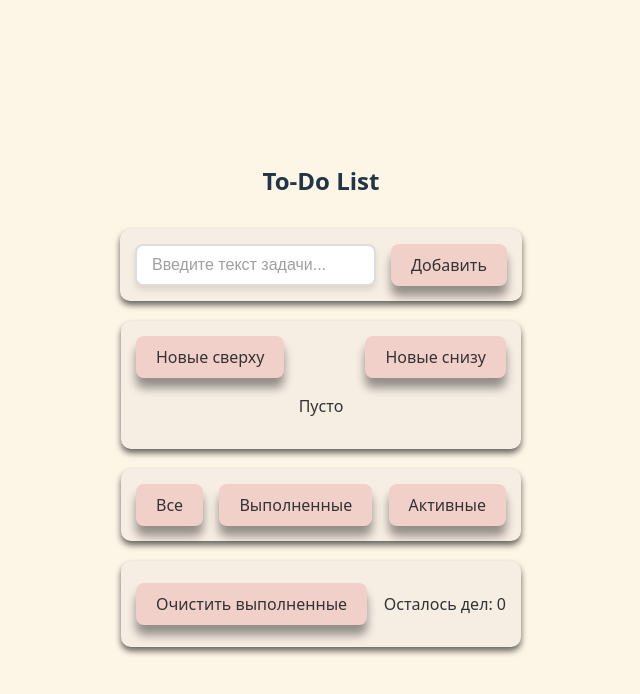
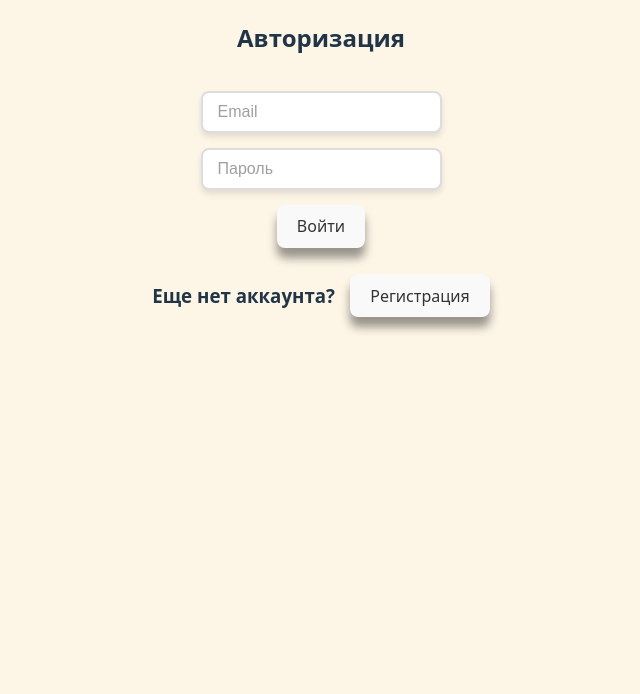
Before and after one commit to ViktoriaIvanova97/ToDo, a React (Vite) app: page /ToDo/registerform in a window 1280 px wide. Shown: the top 694 px of the page, without its empty margins (319-959 px from the left). Built offline with nearby package versions, Linux system fonts and the light colour scheme.

Commit message:
change store, add register form

```diff
--- a/src/App.css
+++ b/src/App.css
@@ -1,6 +1,7 @@
 body {
   margin: 0;
   background: #fdf5e6;
+  height: 100vh;
 }
 
 .logo {
@@ -27,24 +28,24 @@ button {
 
 button:hover {
   background-color: #d3162130;
-    transform: translateY(-2px);
-    box-shadow: 0 6px 10px rgba(0, 0, 0, 1.05);
+  transform: translateY(-2px);
+  box-shadow: 0 6px 10px rgba(0, 0, 0, 1.05);
 }
 
 button:active {
   transform: translateY(0);
   box-shadow: 0 6px 10px rgba(0, 0, 0, 1.05);
 }
-button:focus{
+button:focus {
   outline: none;
 }
-.style{
+.style {
   min-width: 370px;
   display: flex;
   gap: 15px;
   align-items: center;
   justify-content: space-between;
-  color:#333;
+  color: #333;
   font-weight: 500;
 }
 .component {
@@ -62,7 +63,8 @@ button:focus{
   filter: drop-shadow(0 0 2em #61dafbaa);
 }
 
-.inputTask {
+.inputTask,
+.inputRegister {
   background-color: #ffffff;
   border: 2px solid #ddd;
   border-radius: 8px;
@@ -75,16 +77,19 @@ button:focus{
   min-width: 200px;
 }
 
-.inputTask:focus {
+.inputTask:focus,
+.inputRegister:focus {
   box-shadow: 0 0 8px #2424244d;
 }
 
-.inputTask::placeholder {
+.inputTask::placeholder,
+.inputRegister::placeholder {
   color: #888;
   opacity: 0.8;
 }
 
-.inputTask:disabled {
+.inputTask:disabled,
+.inputRegister:disabled {
   background-color: #f5f5f5;
   cursor: not-allowed;
   box-shadow: none;
@@ -97,8 +102,7 @@ button:focus{
   cursor: pointer;
 }
 
-
-.checkbox-wrapper input[type="checkbox"] {
+.checkbox-wrapper input[type='checkbox'] {
   appearance: none;
   -webkit-appearance: none;
   width: 20px;
@@ -112,14 +116,13 @@ button:focus{
   box-shadow: 0 2px 5px rgba(0, 0, 0, 0.2);
 }
 
-
-.checkbox-wrapper input[type="checkbox"]:checked {
+.checkbox-wrapper input[type='checkbox']:checked {
   background-color: #213547;
   box-shadow: 0 0 5px #213547;
 }
 
-.checkbox-wrapper input[type="checkbox"]:checked::after {
-  content: "✓";
+.checkbox-wrapper input[type='checkbox']:checked::after {
+  content: '✓';
   position: absolute;
   top: 50%;
   left: 50%;
@@ -129,12 +132,10 @@ button:focus{
   font-weight: bold;
 }
 
-
-.checkbox-wrapper input[type="checkbox"]:hover {
+.checkbox-wrapper input[type='checkbox']:hover {
   transform: scale(1.1);
   box-shadow: 0 0 5px #213547;
 }
-
 
 .checkbox-wrapper p {
   margin: 0;
@@ -142,8 +143,8 @@ button:focus{
   color: #333;
   font-weight: 500;
 }
- .editInput{
-  width:100px;
+.editInput {
+  width: 100px;
   background-color: #ffffff;
   border: 2px solid #ddd;
   border-radius: 8px;
@@ -154,7 +155,14 @@ button:focus{
   box-shadow: 0 4px 6px rgba(0, 0, 0, 0.1);
   transition: all 0.2s ease;
   white-space: wrap;
- }
+}
+
+.registerForm {
+  display: flex;
+  flex-direction: column;
+  align-items: center;
+  gap: 15px;
+}
 
 @keyframes logo-spin {
   from {
--- a/src/App.jsx
+++ b/src/App.jsx
@@ -1,48 +1,16 @@
-import "./App.css";
-import Input from "./Input";
-import TasksList from "./TasksList";
-import TasksFilter from "./TasksFilter";
-import DeleteCompleted from "./DeleteCompleted";
-import CountActive from "./CountActive";
+import { Routes, Route, Navigate } from "react-router-dom";
+import './App.css'
+import ToDoForm from './ToDoForm'
+import RegisterForm from './RegisterForm'
 
 function App() {
-
   return (
-    <div
-      style={{
-        display: "flex",
-        flexDirection: "column",
-        justifyContent: "center",
-        alignItems: "center",
-        minHeight: "100vh",
-      }}
-    >
-      <h2>To-Do List</h2>
-      <div className="component">
-        <Input />
-      </div>
-      <div className="component">
-        <TasksList />
-      </div>
-      <div className="component">
-        <TasksFilter />
-      </div>
-      <div
-        className="component"
-        style={{
-          display: "flex",
-          width: "370px",
-          alignItems: "center",
-          justifyContent: "space-between",
-          color: "#333",
-          fontWeight: "500",
-        }}
-      >
-        <DeleteCompleted />
-        <CountActive />
-      </div>
-    </div>
-  );
+    <Routes>
+      <Route path="/" element={<Navigate to="/registerform" replace />} />
+      <Route path="/registerform" element={<RegisterForm />} />
+      <Route path="/todoform" element={<ToDoForm />} />
+    </Routes>
+  )
 }
 
-export default App;
+export default App
--- /dev/null
+++ b/src/RegisterForm.jsx
@@ -0,0 +1,125 @@
+import { useState } from 'react'
+import { useNavigate } from 'react-router-dom'
+
+const RegisterForm = () => {
+  const [username, setUsername] = useState('')
+  const [email, setEmail] = useState('')
+  const [password, setPassword] = useState('')
+  const [gender, setGender] = useState('')
+  const [age, setAge] = useState('')
+  const [changeForm, setChangeForm] = useState(false)
+
+  const navigate = useNavigate()
+
+  const handleRegister = async () => {
+    try {
+      //   await register(username, email, password, gender, age);
+      alert('Регистрация успешна!')
+      navigate('/todoform')
+      setUsername('')
+      setEmail('')
+      setPassword('')
+      setGender('')
+      setAge('')
+    } catch (error) {
+      alert(error.message)
+    }
+  }
+
+  const handleLogin = async () => {
+    try {
+      //   await login(email, password);
+      alert('Вход успешен!')
+      navigate('/todoform')
+      setEmail('')
+      setPassword('')
+    } catch (error) {
+      alert(error.message)
+    }
+  }
+
+  return changeForm ? (
+    <form className="registerForm" autoComplete="off">
+      <h2>Регистрация</h2>
+      <input
+        className="inputRegister"
+        type="text"
+        value={username}
+        onChange={(e) => setUsername(e.target.value)}
+        placeholder="Имя"
+        autoComplete="off"
+      />
+      <input
+        className="inputRegister"
+        type="email"
+        value={email}
+        onChange={(e) => setEmail(e.target.value)}
+        placeholder="Email"
+        autoComplete="off"
+      />
+      <input
+        className="inputRegister"
+        type="password"
+        value={password}
+        onChange={(e) => setPassword(e.target.value)}
+        placeholder="Пароль"
+        autoComplete="new-password"
+      />
+      <select
+        className="inputRegister"
+        value={gender}
+        onChange={(e) => setGender(e.target.value)}
+      >
+        <option value="">Выберите пол</option>
+        <option value="male">Мужской</option>
+        <option value="female">Женский</option>
+      </select>
+      <input
+        className="inputRegister"
+        type="number"
+        value={age}
+        onChange={(e) => setAge(e.target.value)}
+        placeholder="Возраст"
+        autoComplete="off"
+      />
+      <button type="button" onClick={handleRegister}>
+        Зарегистрироваться
+      </button>
+      <div style={{ display: 'flex', alignItems: ' center', gap: ' 15px' }}>
+        <h3>Уже есть аккаунт? </h3>
+        <button type="button" onClick={() => setChangeForm(false)}>
+          Логин
+        </button>
+      </div>
+    </form>
+  ) : (
+    <form className="registerForm" autoComplete="off">
+      <h2>Авторизация</h2>
+      <input className="inputRegister"
+        type="email"
+        value={email}
+        onChange={(e) => setEmail(e.target.value)}
+        placeholder="Email"
+        autoComplete="off"
+      />
+      <input className="inputRegister"
+        type="password"
+        value={password}
+        onChange={(e) => setPassword(e.target.value)}
+        placeholder="Пароль"
+        autoComplete="new-password"
+      />
+      <button type="button" onClick={handleLogin}>
+        Войти
+      </button>
+      <div style={{ display: 'flex', alignItems: ' center', gap: ' 15px' }}>
+        <h3>Еще нет аккаунта?</h3>
+        <button type="button" onClick={() => setChangeForm(true)}>
+          Регистрация
+        </button>
+      </div>
+    </form>
+  )
+}
+
+export default RegisterForm
--- /dev/null
+++ b/src/ToDoForm.jsx
@@ -0,0 +1,48 @@
+import "./App.css";
+import Input from "./Input";
+import TasksList from "./TasksList";
+import TasksFilter from "./TasksFilter";
+import DeleteCompleted from "./DeleteCompleted";
+import CountActive from "./CountActive";
+
+function ToDoForm() {
+
+  return (
+    <div
+      style={{
+        display: "flex",
+        flexDirection: "column",
+        justifyContent: "center",
+        alignItems: "center",
+        minHeight: "100vh",
+      }}
+    >
+      <h2>To-Do List</h2>
+      <div className="component">
+        <Input />
+      </div>
+      <div className="component">
+        <TasksList />
+      </div>
+      <div className="component">
+        <TasksFilter />
+      </div>
+      <div
+        className="component"
+        style={{
+          display: "flex",
+          width: "370px",
+          alignItems: "center",
+          justifyContent: "space-between",
+          color: "#333",
+          fontWeight: "500",
+        }}
+      >
+        <DeleteCompleted />
+        <CountActive />
+      </div>
+    </div>
+  );
+}
+
+export default ToDoForm;
--- a/src/main.jsx
+++ b/src/main.jsx
@@ -1,11 +1,14 @@
 import { createRoot } from 'react-dom/client'
 import { Provider } from 'react-redux'
+import { BrowserRouter } from 'react-router-dom'
 import { store } from './redux/store'
+import App from './App.jsx'
 import './index.css'
-import App from './App.jsx'
 
 createRoot(document.getElementById('root')).render(
   <Provider store={store}>
-    <App />
+    <BrowserRouter basename='/ToDo'>
+      <App />
+    </BrowserRouter>
   </Provider>
 )
--- /dev/null
+++ b/src/redux/localStorage.js
@@ -0,0 +1,17 @@
+export const loadFromLocalStorage = () => {
+	try {
+	  const state = localStorage.getItem('tasksState')
+	  if (!state) return undefined
+	  const parsed = JSON.parse(state)
+	  return {
+		tasks: { tasks: parsed.tasks || [] },
+		filter: {
+		  filter: parsed.filter || 'all',
+		  sortOrder: parsed.sortOrder || 'desc',
+		},
+	  }
+	} catch (e) {
+	  console.error('Ошибка при загрузке из localStorage:', e)
+	  return undefined
+	}
+  }
--- a/src/redux/localStorageMiddleware.js
+++ /dev/null
@@ -1,30 +0,0 @@
-export const localStorageMiddleware = (store) => (next) => (action) => {
-  const result = next(action);
-
-  const state = store.getState();
-
-  const actionsToSave = [
-    "tasksList/addTask",
-    "tasksList/deleteTask",
-    "tasksList/editInput",
-    "tasksList/toggle",
-    "tasksList/deleteComp",
-    "filter/filterTasks",
-    "filter/sortTask",
-  ];
-
-  if (actionsToSave.includes(action.type)) {
-    try {
-      const dataToSave = {
-        tasks: state.tasks.tasks,
-        filter: state.filter.filter,
-        sortOrder: state.filter.sortOrder,
-      };
-      localStorage.setItem("tasksState", JSON.stringify(dataToSave));
-    } catch (e) {
-      console.error("Ошибка при сохранении в localStorage:", e);
-    }
-  }
-
-  return result;
-};
--- a/src/redux/store.js
+++ b/src/redux/store.js
@@ -1,25 +1,7 @@
+import { configureStore } from '@reduxjs/toolkit'
 import tasksReducer from '../slices/tasksSlice'
 import filterReducer from '../slices/filterSlice'
-import { localStorageMiddleware } from './localStorageMiddleware'
-import { configureStore } from '@reduxjs/toolkit'
-
-const loadFromLocalStorage = () => {
-  try {
-    const state = localStorage.getItem('tasksState')
-    if (!state) return undefined
-    const parsed = JSON.parse(state)
-    return {
-      tasks: { tasks: parsed.tasks || [] },
-      filter: {
-        filter: parsed.filter || 'all',
-        sortOrder: parsed.sortOrder || 'desc',
-      },
-    }
-  } catch (e) {
-    console.error('Ошибка при загрузке из localStorage:', e)
-    return undefined
-  }
-}
+import { loadFromLocalStorage } from './localStorage'
 
 const persistedState = loadFromLocalStorage()
 
@@ -29,6 +11,4 @@ export const store = configureStore({
     filter: filterReducer,
   },
   preloadedState: persistedState,
-  middleware: (getDefaultMiddleware) =>
-    getDefaultMiddleware().concat(localStorageMiddleware),
 })
```
